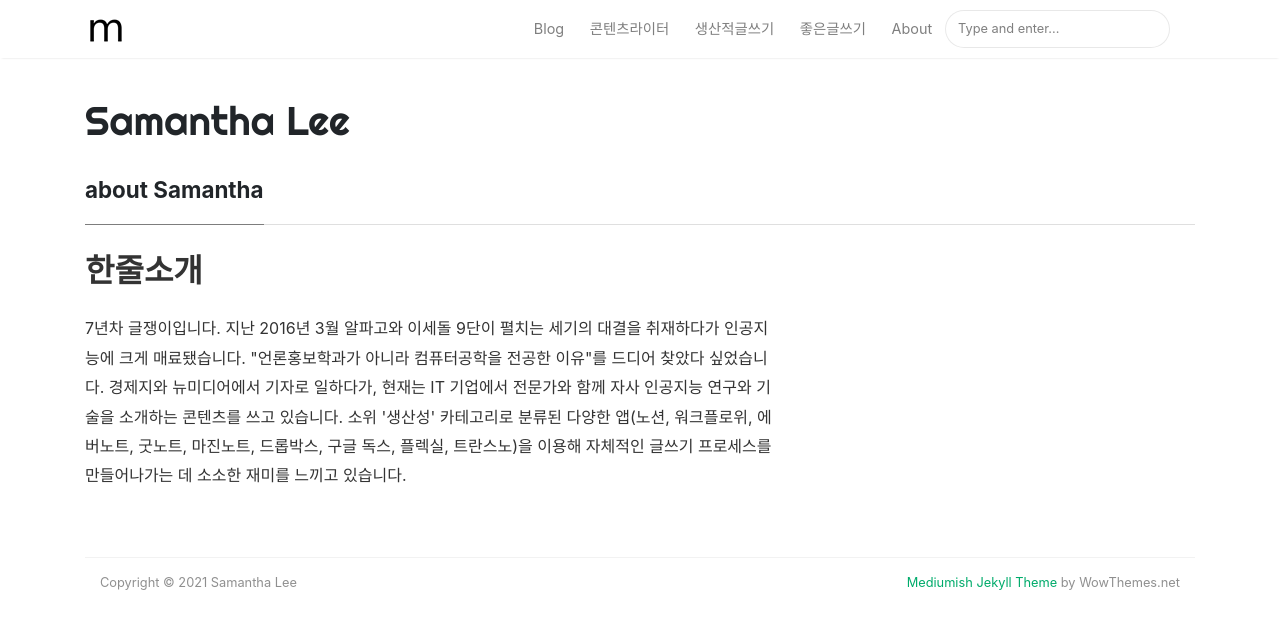
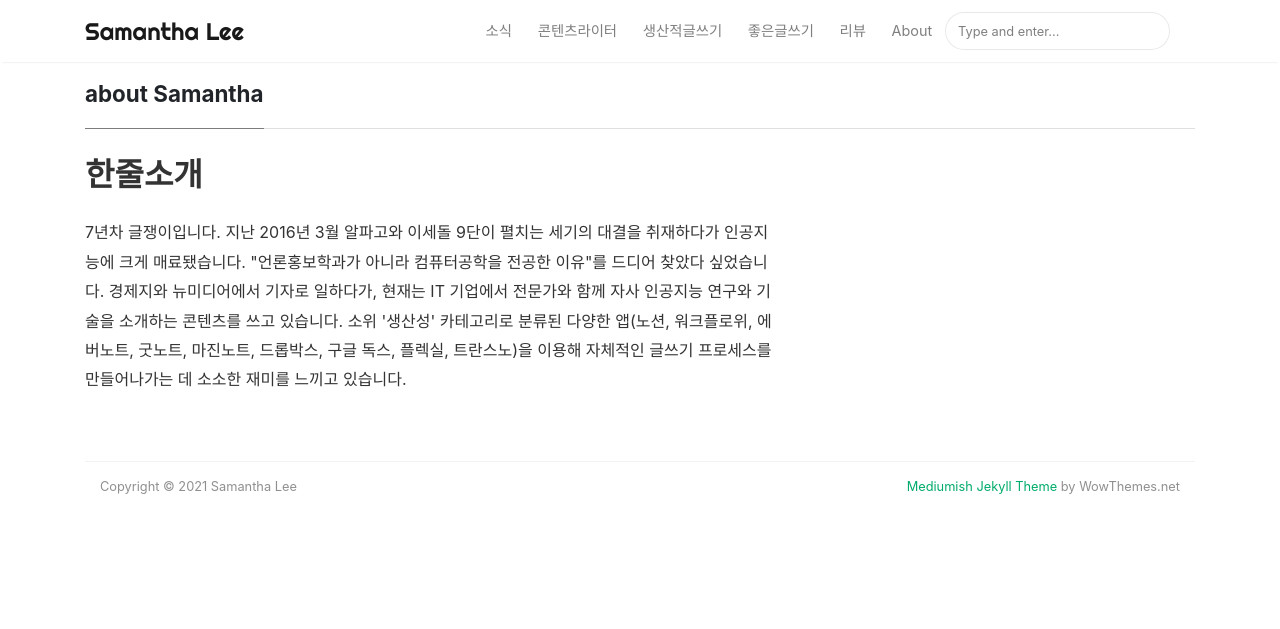
Before and after one commit to samantha-writer/samantha-writer.github.io, a Jekyll site: the page built from _pages/about.md, in a window 1280 px wide. Shown: the top 629 px of the page. Built offline with Jekyll 4.4.1, drawn with Linux system fonts in a browser that asks for light colours; nearby versions of some CDN libraries.

Commit message:
resolve issue

```diff
--- a/_config.yml
+++ b/_config.yml
@@ -10,6 +10,7 @@ disqus: 'http-samantha-writer-github-io'
 mailchimp-list: 'https://wowthemes.us11.list-manage.com/subscribe/post?u=8aeb20a530e124561927d3bd8&amp;id=8c3d2d214b'
 include: ["_pages"]
 permalink: /:title/
+menu_list: ['소식','콘텐츠라이터','생산적글쓰기','좋은글쓰기','리뷰']
 
 # Authors
 authors:
@@ -22,7 +23,6 @@ authors:
     web: /blog/about
     instagram: https://www.instagram.com/samantha.writer
     description: "7년차 글쟁이. 경제지와 뉴미디어에서 기자로 일하다, 현재 IT 기업에서 인공지능 콘텐츠를 쓰고 있다. 취미로 생산성 앱을 활용한 글쓰기 프로세스를 연구한다."
-
 # Plugins
 plugins:
   - jekyll-paginate
--- a/_layouts/default.html
+++ b/_layouts/default.html
@@ -65,7 +65,8 @@
 
     <!-- Begin Logo -->
     <a class="navbar-brand" href="{{ site.baseurl }}/">
-    <img src="{{ site.baseurl }}/{{ site.logo }}" alt="{{ site.name }}">
+    <!--<img src="{{ site.baseurl }}/{{ site.logo }}" alt="{{ site.name }}">-->
+        <div style="font-family: Righteous;font-size:larger">{{ site.name }}</div>
     </a>
     <!-- End Logo -->
 
@@ -84,18 +85,14 @@
                 {% else %}
                 <li class="nav-item">
                 {% endif %}
-                <a class="nav-link" href="{{ site.baseurl }}/index.html">Blog</a>
                 </li>
-		                </li>
-                <li class="nav-item">
-                    <a class="nav-link" href="{{ site.baseurl }}/콘텐츠라이터">콘텐츠라이터</a>
                 </li>
-                <li class="nav-item">
-                    <a class="nav-link" href="{{ site.baseurl }}/생산적글쓰기">생산적글쓰기</a>
+
+                {% for menu in site.menu_list %}
+                <li class="nav-item">{{menu.key}}
+                    <a class="nav-link" href="{{ site.baseurl }}/{{menu}}">{{menu}}</a>
                 </li>
-                <li class="nav-item">
-                    <a class="nav-link" href="{{ site.baseurl }}/좋은글쓰기">좋은글쓰기</a>
-                </li>
+                {% endfor %}
                 <li class="nav-item">
                     <a class="nav-link" href="{{ site.baseurl }}/about">About</a>
                 </li>
@@ -118,12 +115,15 @@
 
 <!-- Site Title
 ================================================== -->
-<div class="mainheading">
-    <h1 class="sitetitle">{{ site.name }}</h1>
+{% assign description_length = site.description | size %}
+{% if site.description != null and description_length > 0 %}
+    <div class="mainheading">
+    <!--<h1 class="sitetitle">{{ site.name }}</h1>-->
     <p class="lead">
         {{ site.description }}
     </p>
 </div>
+{% endif %}
 
 <!-- Content
 ================================================== -->
```
Also changed, not shown: _layouts/post.html (+7 -7 lines), _pages/news.md (added, +5 -0 lines), _pages/review.md (added, +5 -0 lines).
